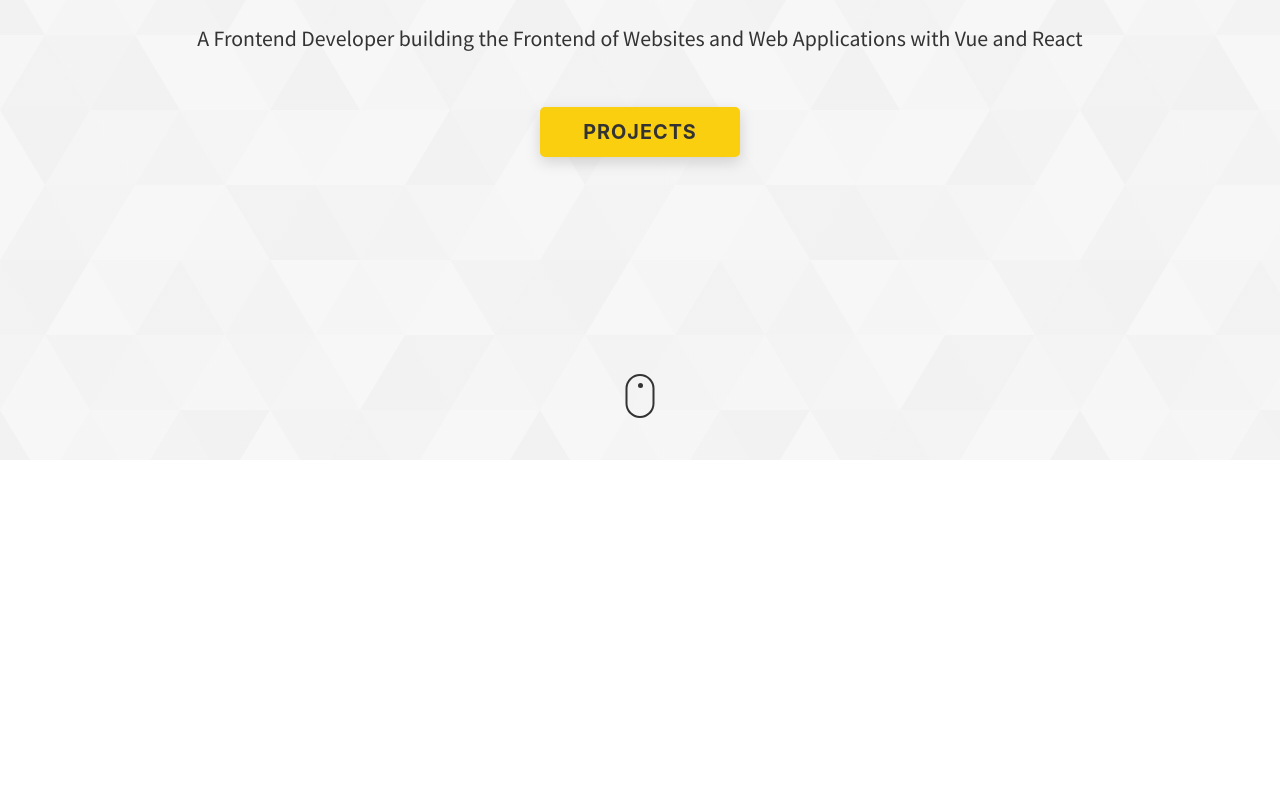
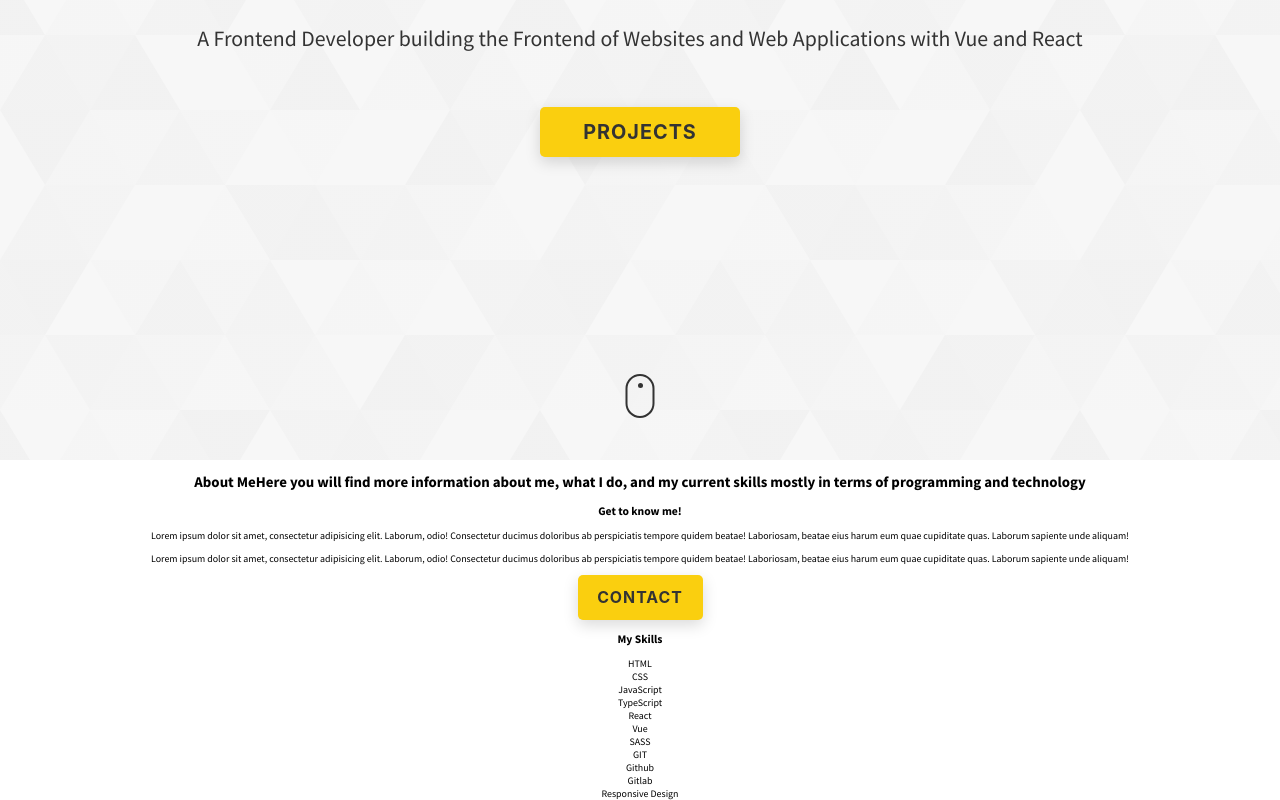
Before and after one commit to pooppicker/Wendy-Tsai, a React (Create React App) app: page / in a window 1280 px wide. Shown: the part 340-1140 px from the top of the page. Before the commit the page ends 800 px from the top, so only its background shows below. Built offline with nearby package versions, Linux system fonts and the light colour scheme.

Commit message:
implement about section html structure

```diff
--- /dev/null
+++ b/src/components/About/index.jsx
@@ -0,0 +1,94 @@
+import React, { useState } from "react";
+import styles from "./style.module.scss";
+import Button from "../PrimaryButton";
+const About = () => {
+  const skillItems = [
+    {
+      skill: "HTML",
+    },
+    {
+      skill: "CSS",
+    },
+    {
+      skill: "JavaScript",
+    },
+    {
+      skill: "TypeScript",
+    },
+    {
+      skill: "React",
+    },
+    {
+      skill: "Vue",
+    },
+    {
+      skill: "SASS",
+    },
+    {
+      skill: "GIT",
+    },
+    {
+      skill: "Github",
+    },
+    {
+      skill: "Gitlab",
+    },
+    {
+      skill: "Responsive Design",
+    },
+  ];
+  return (
+    <>
+      <section id="about" className={styles.about}>
+        <div className={styles.mainConainer}>
+          <h2 className={styles.heading}>
+            <span className={styles.headingMain}>About Me</span>
+            <span className={styles.headingSub}>
+              Here you will find more information about me, what I do, and my
+              current skills mostly in terms of programming and technology
+            </span>
+          </h2>
+          <div className={styles.aboutContent}>
+            <div className={styles.aboutContentMain}>
+              <h3 className={styles.aboutContentTitle}>Get to know me!</h3>
+              <div className={styles.aboutContentDetail}>
+                <p>
+                  Lorem ipsum dolor sit amet, consectetur adipisicing elit.
+                  Laborum, odio! Consectetur ducimus doloribus ab perspiciatis
+                  tempore quidem beatae! Laboriosam, beatae eius harum eum quae
+                  cupiditate quas. Laborum sapiente unde aliquam!
+                </p>
+                <p>
+                  Lorem ipsum dolor sit amet, consectetur adipisicing elit.
+                  Laborum, odio! Consectetur ducimus doloribus ab perspiciatis
+                  tempore quidem beatae! Laboriosam, beatae eius harum eum quae
+                  cupiditate quas. Laborum sapiente unde aliquam!
+                </p>
+              </div>
+              <Button
+                text="contact"
+                width="125px"
+                height="45px"
+                size="1.6rem"
+                onClick={(e) => {
+                  e.preventDefault();
+                  window.location.href("#contact");
+                }}
+              />
+            </div>
+            <div className={styles.aboutContentSkills}>
+              <h3 className={styles.aboutContentTitle}>My Skills</h3>
+              <div className={styles.skills}>
+                {skillItems.map((i) => {
+                  return <div className={styles.skillsSkill}>{i.skill}</div>;
+                })}
+              </div>
+            </div>
+          </div>
+        </div>
+      </section>
+    </>
+  );
+};
+
+export default About;
--- a/src/components/Intro/index.jsx
+++ b/src/components/Intro/index.jsx
@@ -1,9 +1,7 @@
 import React, { useState } from "react";
-import { useNavigate } from "react-router-dom";
 import styles from "./style.module.scss";
 import Button from "../PrimaryButton";
 const Intro = () => {
-  const navigate = useNavigate;
   return (
     <>
       <section id="home" className={styles.intro}>
--- a/src/components/PrimaryButton/index.jsx
+++ b/src/components/PrimaryButton/index.jsx
@@ -1,6 +1,6 @@
 import React, { Component } from "react";
 import { Button } from "antd";
-const PrimaryButton = ({ height, onClick, text, width }) => {
+const PrimaryButton = ({ height, onClick, text, width, size }) => {
   return (
     <Button
       onClick={onClick}
@@ -15,10 +15,12 @@
         boxShadow: "0 5px 15px 0 rgb(0 0 0 / 15%)",
         transition: "width 3px",
         borderRadius: "5px",
-        fontSize: "2rem",
+        fontSize: `${size ? size : "2rem"}`,
         fontWeight: 700,
         letterSpacing: "1px",
         cursor: "pointer",
+        alignItems: "center"
+        // padding: "1.5rem 5rem"
       }}
     >
       {text}
--- a/src/components/index.js
+++ b/src/components/index.js
@@ -2,5 +2,6 @@
 import Footer from "./Footer";
 import Intro from './Intro';
 import PrimaryButton from './PrimaryButton';
+import About from './About';
 
-export { Header, Footer, Intro, PrimaryButton };
+export { Header, Footer, Intro, PrimaryButton, About };
--- a/src/pages/Home/index.jsx
+++ b/src/pages/Home/index.jsx
@@ -1,10 +1,11 @@
 import React from "react";
-import { Header, Footer, Intro } from "../../components";
+import { Header, Footer, Intro, About } from "../../components";
 const Home = () => {
   return (
     <>
       <Header></Header>
       <Intro />
+      <About />
       {/* <Footer></Footer> */}
     </>
   );
```
Also changed, not shown: src/components/About/style.module.scss (added).
